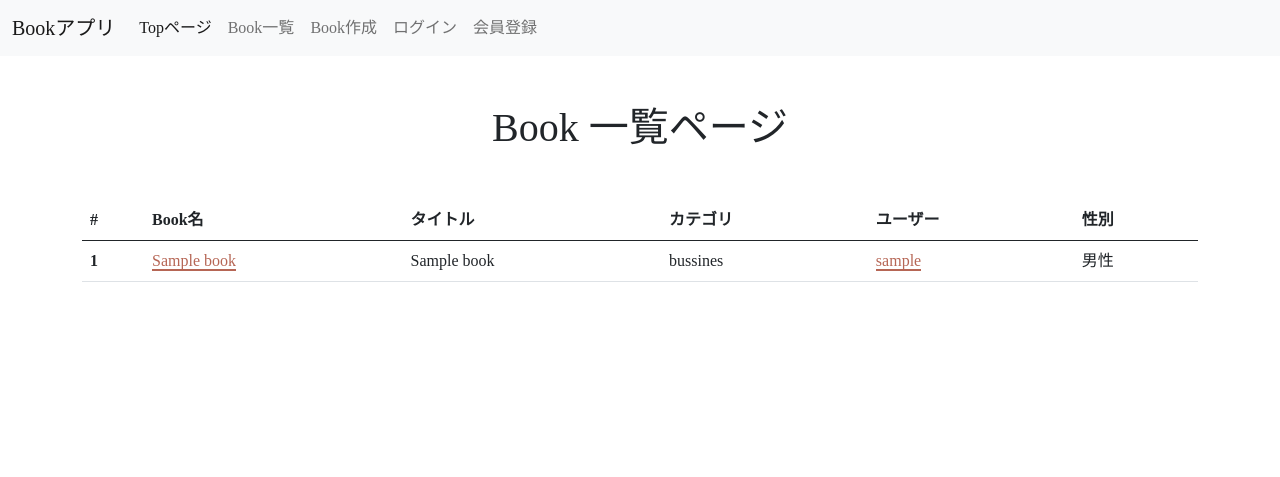
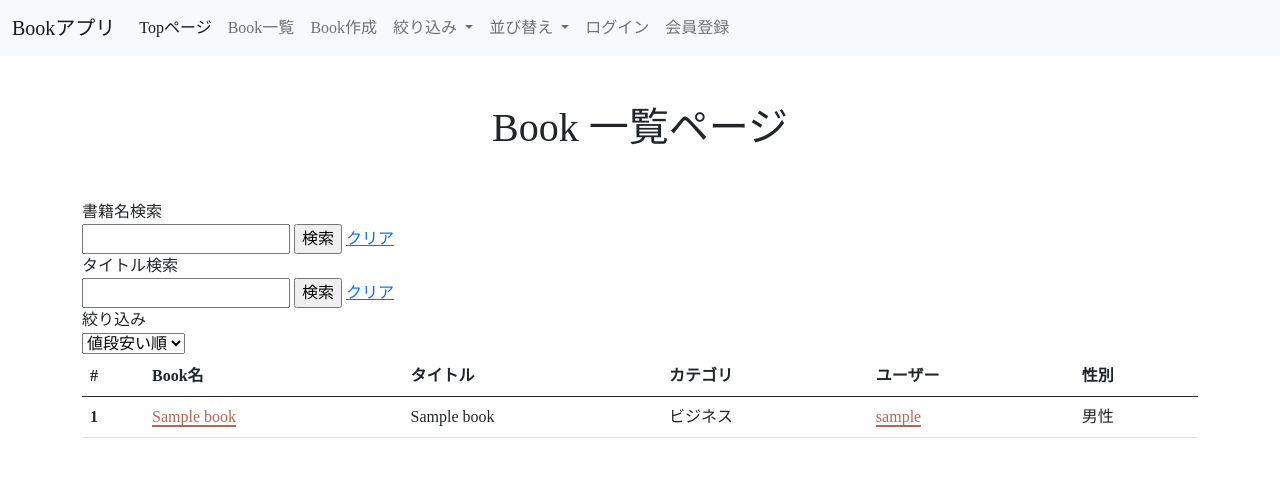
Before and after one commit to homan05872/book_project, a Django app: page /list/ in a window 1280 px wide. Shown: the top 477 px of the page. Run offline with Django 4.2, Linux system fonts and the light colour scheme; tables that the repository leaves empty hold one stand-in row (values such as "Sample post"); some web fonts are replaced.

Commit message:
検索機能実装　デザイン未実施

```diff
--- a/src/book/forms.py
+++ b/src/book/forms.py
@@ -13,8 +13,15 @@ class ReviewForm(forms.ModelForm):
         model = Review
         fields = ("text", "rate")
 
-# class SearchForm(forms.ModelForm):
-#     bookname = forms.CharField(required=False)
+class BookNameSearch(forms.ModelForm):
+    bookname = forms.CharField(label='', max_length=50,required=False)
 
-#     class Meta:
-#         model = Book
+    class Meta:
+        model = Book
+        fields = ('bookname',)
+
+class SubtitleSearch(forms.ModelForm):
+    subtitle = forms.CharField(label='', max_length=50,required=False)
+    class Meta:
+        model = Book
+        fields = ('subtitle',)
--- a/src/book/models.py
+++ b/src/book/models.py
@@ -7,7 +7,7 @@ from django.db.models.signals import post_save
 RATE_CHOICES = [(x, str(x)) for x in range(0, MAX_RATE + 1)]
 
 
-CATEGORY = (('bussines','ビジネス'),('life','生活'),('novel','小説'),('comic','マンガ'),('other','その他'),)
+CATEGORY = (('ビジネス','ビジネス'),('生活','生活'),('小説','小説'),('マンガ','マンガ'),('その他','その他'),)
 
 class Profiel(models.Model):
     outher = models.OneToOneField(User,related_name='profiels',verbose_name='ユーザー', on_delete=models.CASCADE)
@@ -32,7 +32,7 @@ class Book(models.Model):
     timestamp = models.DateTimeField('投稿日',auto_now_add=True)
     thumbnail = models.ImageField('Bookカバー',blank=True,null=True)
     created_by = models.ForeignKey(User,related_name='bookuser',verbose_name='投稿者', on_delete=models.CASCADE)
-    #profiel_connect = models.ForeignKey(Profiel,related_name='profiel_connect',verbose_name='投稿者',on_delete=models.CASCADE)
+    profiel_connect = models.ForeignKey(Profiel,related_name='profiel_connect',default=1,on_delete=models.CASCADE)
 
     def __str__(self):
          return self.bookname
--- a/src/book/views.py
+++ b/src/book/views.py
@@ -2,12 +2,12 @@ from django.http import HttpResponseForbidden
 from django.shortcuts import render, redirect, get_object_or_404
 from django.urls import reverse_lazy, reverse
 from django.views.generic import ListView, DetailView, CreateView, UpdateView, DeleteView, TemplateView
-from .models import Book, Review
+from .models import Book, Review, Profiel
 from django.contrib.auth import logout
 from django.core.exceptions import PermissionDenied
 from django.contrib.auth.mixins import LoginRequiredMixin
 from django.contrib.auth.decorators import login_required
-from .forms import BookForm, ReviewForm
+from .forms import BookForm, ReviewForm,BookNameSearch,SubtitleSearch
 from django.contrib import messages
 
 
@@ -18,18 +18,22 @@ class IndexBook(TemplateView):
 
 
 def listBook(request):
-    # books = Book.objects.select_related('created_by__profiels').all()
-    # form = SearchForm(request.GET)
+    books  = Book.objects.select_related('created_by__profiels').all()
+    bookSearchForm = BookNameSearch(request.GET)
+    subtitleSearchForm = SubtitleSearch(request.GET)
 
-    # if form.is_valid:
-    #     keyword = form.cleaned_data.get('bookname')
-    #     books = Book.objects.filter(bookname=keyword).select_related('created_by__profiels').all()
+    if bookSearchForm.is_valid():
+        bookname = bookSearchForm.cleaned_data.get("bookname")
 
-    # else:
-    #Bookとプロフィールjoin
-    books = Book.objects.select_related('created_by__profiels').all()
+        if bookname:
+            books = Book.objects.select_related('created_by__profiels').filter(bookname__contains=bookname).all()
 
-    return render(request, "book/book_list.html", {"books": books})
+    if subtitleSearchForm.is_valid():
+        subtitle = subtitleSearchForm.cleaned_data.get("subtitle")
+        if subtitle:
+            books = Book.objects.select_related('created_by__profiels').filter(subtitle__contains=subtitle).all()
+
+    return render(request, "book/book_list.html", {"books": books,"bookSearchForm":bookSearchForm,"subtitleSearchForm":subtitleSearchForm})
 
 
 @login_required
@@ -67,6 +71,7 @@ def createBook(request):
         if form.is_valid:
             book = form.save(commit=False)
             book.created_by = request.user
+            book.profiel_connect = Profiel.objects.get(pk = request.user.pk)
             book.save()
             return redirect('detail', pk=book.pk )
     else:
--- a/src/templates/base.html
+++ b/src/templates/base.html
@@ -28,12 +28,13 @@
 
         <!--nav.html タグ継承 現在はincludeしてない-->
         <nav class="navbar navbar-expand-lg navbar-light bg-light">
-          <div class="container-fluid">
+          <div class="container-fluid d-flex">
             <a class="navbar-brand" href="#">Bookアプリ</a>
             <button class="navbar-toggler" type="button" data-bs-toggle="collapse" data-bs-target="#navbarSupportedContent" aria-controls="navbarSupportedContent" aria-expanded="false" aria-label="Toggle navigation">
               <span class="navbar-toggler-icon"></span>
             </button>
             <div class="collapse navbar-collapse" id="navbarSupportedContent">
+
               <ul class="navbar-nav me-auto mb-2 mb-lg-0">
                 <li class="nav-item">
                   <a class="nav-link active" aria-current="page" href="{% url 'index' %}">Topページ</a>
@@ -44,15 +45,24 @@
                 <li class="nav-item">
                   <a class="nav-link" href="{% url 'create' %}">Book作成</a>
                 </li>
+                {% block nav %}{% endblock nav %}
 
 
-              <div class="navbar-nav">
-              {% if request.user.is_authenticated %}
+
+              <div class="navbar-nav flex">
+                {% if request.user.is_authenticated %}
+                <li class="nav-item">
                 <a href="{% url 'accounts:logout' %}" class="nav-link">ログアウト</a>
-              {% else %}
+                </li>
+                {% else %}
+                <li class="nav-item">
                 <a href="{% url 'accounts:login' %}" class="nav-link">ログイン</a>
-              {% endif %}
+                </li>
+                {% endif %}
+                <li class="nav-item">
                 <a href="{% url 'accounts:signup' %}" class="nav-link">会員登録</a>
+                </li>
+              </ul>
             </div>
 
             </div>
--- a/src/templates/book/book_list.html
+++ b/src/templates/book/book_list.html
@@ -6,23 +6,64 @@
 {% endblock head %}
 
 {% block title %}Book 一覧{% endblock title %}
+
+{% block nav %}
+<li class="nav-item dropdown">
+  <a class="nav-link dropdown-toggle" href="#" id="navbarDropdownMenuLink" role="button" data-bs-toggle="dropdown" aria-expanded="false">
+    絞り込み
+  </a>
+  <ul class="dropdown-menu" aria-labelledby="navbarDropdownMenuLink">
+    <li><a class="dropdown-item" href="#">Action</a></li>
+    <li><a class="dropdown-item" href="#">Another action</a></li>
+    <li><a class="dropdown-item" href="#">Something else here</a></li>
+  </ul>
+  <li class="nav-item dropdown">
+    <a class="nav-link dropdown-toggle" href="#" id="navbarDropdownMenuLink" role="button" data-bs-toggle="dropdown" aria-expanded="false">
+      並び替え
+    </a>
+    <ul class="dropdown-menu" aria-labelledby="navbarDropdownMenuLink">
+      <li><a class="dropdown-item" href="#"></a></li>
+      <li><a class="dropdown-item" href="#">Another action</a></li>
+      <li><a class="dropdown-item" href="#">Something else here</a></li>
+    </ul>
+{% endblock nav %}
+
+
 {% block content %}
-
 
 <h1 class='m-5'>Book 一覧ページ</h1>
 
 <div class="container">
 
-  {% comment %} <span>書籍名検索</span>
-  {% if form %}<!-- searchFormがあれば -->
-  <form method="get"><!-- getメソッドでインデックス関数を呼び出す -->
+  <span>書籍名検索</span>
+  {% if bookSearchForm %}<!-- searchFormがあれば -->
+  <form action="{% url 'booklist' %}" method="get"><!-- getメソッドでインデックス関数を呼び出す -->
     <div>
-      {{ form }}<!-- views.pyから受け取ったsearchFormを表示 -->
+      {{ bookSearchForm }}<!-- views.pyから受け取ったsearchFormを表示 -->
       <input type="submit" value="検索">
-      <a href='{% url "index" %}'>クリア</a><!-- postメソッドでインデックス関数を呼び出す -->
+      <a href="{% url 'booklist' %}">クリア</a><!-- postメソッドでインデックス関数を呼び出す -->
     </div>
   </form>
-{% endif %} {% endcomment %}
+{% endif %}
+
+<span>タイトル検索</span>
+{% if subtitleSearchForm %}<!-- searchFormがあれば -->
+<form action="{% url 'booklist' %}" method="get"><!-- getメソッドでインデックス関数を呼び出す -->
+  <div>
+    {{ subtitleSearchForm }}<!-- views.pyから受け取ったsearchFormを表示 -->
+    <input type="submit" value="検索">
+    <a href="{% url 'booklist' %}">クリア</a><!-- postメソッドでインデックス関数を呼び出す -->
+  </div>
+</form>
+{% endif %}
+
+<span>絞り込み</span>
+<form action="{% url 'booklist' %}" method='GET'>
+  <select name="order_by" class="dropend">
+    <option value="price">値段安い順</option>
+    <option value="-price">値段高い順</option>
+  </select>
+  </form>
 
 <table class="table">
     <div class='row'>
```
Also changed, not shown: src/accounts/views.py (+5 -2 lines), src/templates/profiel/profiel_detail.html (+8 -2 lines), src/book/migrations/0008_alter_book_category.py (added), src/book/migrations/0009_book_profiel_connect.py (added).
